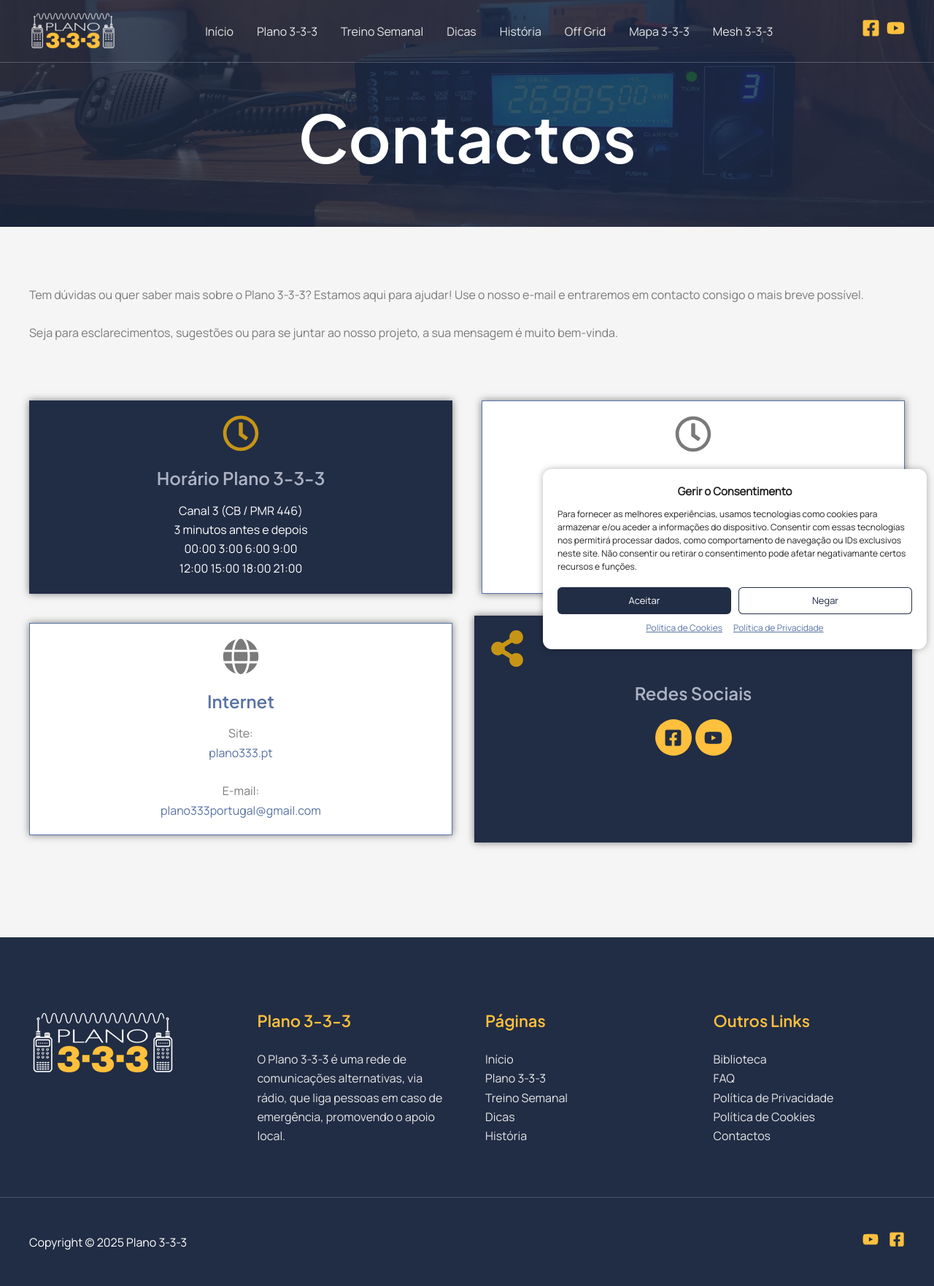
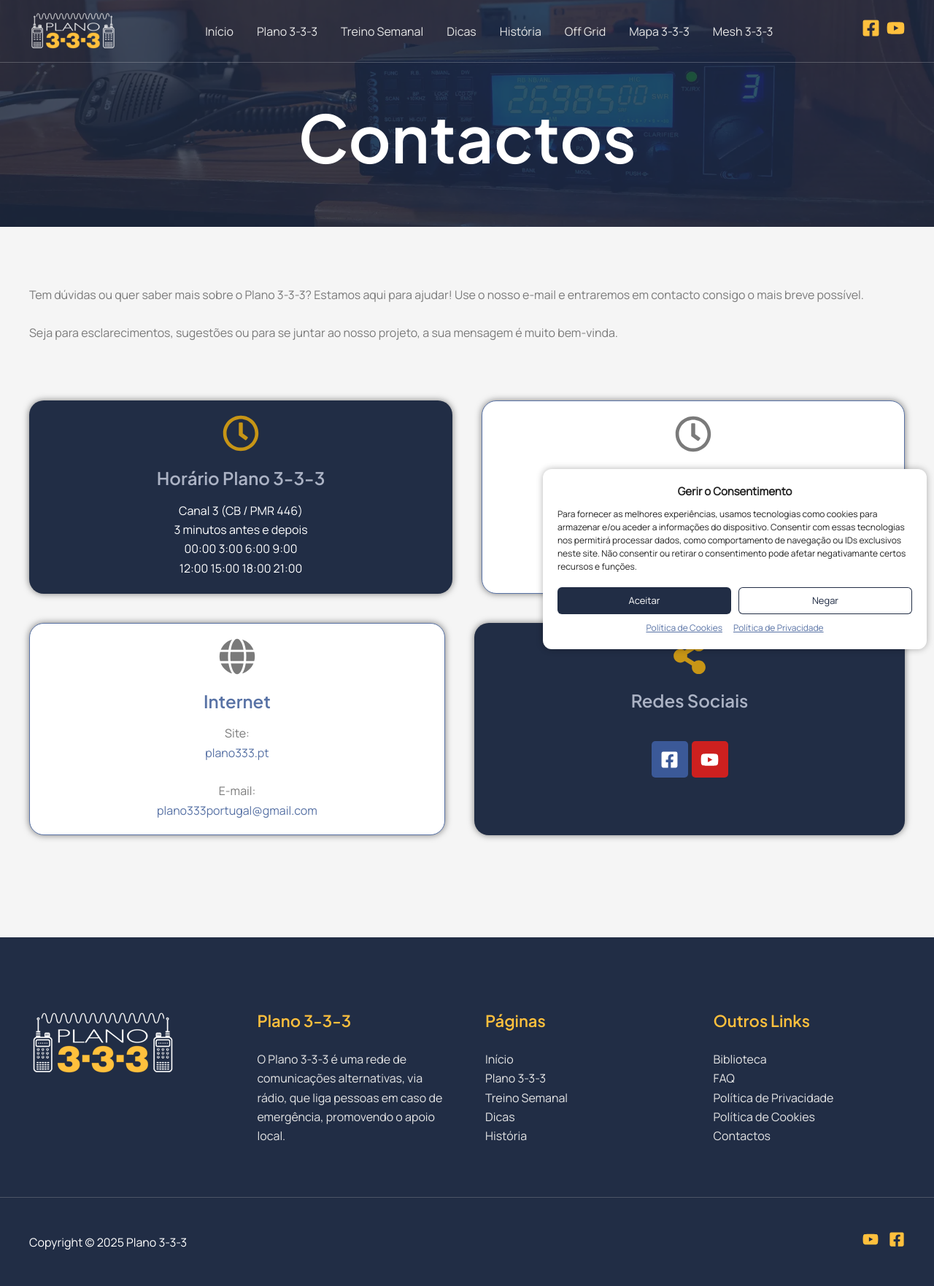
Before and after one commit to Plano333/web333, a Jekyll site: the page built from contactos.md, in a window 1280 px wide. Shown: the whole page at 73% size. Built offline with Jekyll 4.4.1, drawn with Linux system fonts in a browser that asks for light colours; some web fonts are replaced.

Commit message:
Columns stack like Elementor containers; Contactos cards match
- columns are vertical flex containers, so child margins don't collapse
  (Mesh text-to-image and list gaps now match the original)
- Contactos: rounded cards, brand-coloured social tiles, centred share icon

```diff
--- a/assets/css/main.css
+++ b/assets/css/main.css
@@ -70,7 +70,7 @@ h4.thin { font-weight: 400; }
 .row > .col[style*="--w"] { flex: 0 1 calc(var(--w) - var(--gap) / 2); }
 .row.cols-2 { flex-wrap: wrap; }
 .row.cols-2 > .col { flex: 1 1 calc(50% - var(--gap)); }
-.col { padding: 10px; }
+.col { padding: 10px; display: flex; flex-direction: column; }  /* like Elementor containers: child margins do not collapse */
 [style*="--pad"] { padding: var(--pad); }
 .stack > * + * { margin-top: var(--gap); }
 .overlay-navy[style*="--pad"] { --pad-md: 20px; }
@@ -116,7 +116,9 @@ h4.thin { font-weight: 400; }
 .header-social { gap: 9.5px; }
 .header-social .icon { width: 25px; height: 25px; }
 .social-badge { justify-content: center; gap: 5px; }
-.social-badge a { display: grid; place-items: center; width: 50px; height: 50px; border-radius: 50%; background: var(--yellow); color: var(--navy); }
+.social-badge a { display: grid; place-items: center; width: 50px; height: 50px; border-radius: 10%; background: #3b5998; color: #fff; }
+.social-badge a[href*="youtube"] { background: #cd201f; }
+.social-badge a:hover { color: #fff; opacity: .9; }
 .social-badge .icon { width: 25px; height: 25px; }
 .icon { width: 1em; height: 1em; display: inline-block; }
 
@@ -165,6 +167,8 @@ p > .btn { margin-right: 0; }
 .icon-box-text, .image-box-text { margin: 0; }
 .icon-box.stat { text-align: left; }
 .box-filled, .box-card, .box-outline, .box-navy { padding: 20px; height: 100%; }
+.cols-2 .box-card, .cols-2 .box-navy, .cols-2 > .col.bg-navy { border-radius: 20px; }
+.cols-2 > .col.bg-navy { margin: 10px; }  /* social card: same size as the icon-box cards beside it */
 .box-filled { background: var(--primary); color: #fff; }
 .box-card { background: #fff; border: 1px solid var(--primary); box-shadow: 0 0 10px rgba(0, 0, 0, .5); }
 .box-outline { border: 1px solid var(--primary); }
--- a/contactos.md
+++ b/contactos.md
@@ -42,7 +42,7 @@ Seja para esclarecimentos, sugestões ou para se juntar ao nosso projeto, a sua
 
 <div class="col bg-navy shadow" style="--pad: 20px 20px 20px 20px" markdown="1">
 
-<div class="icon-box-icon c-gold">{% include icon.html name="share-alt" %}</div>
+<div class="icon-box-icon c-gold center">{% include icon.html name="share-alt" %}</div>
 
 ### Redes Sociais
 {: .c-pale .center}
```
